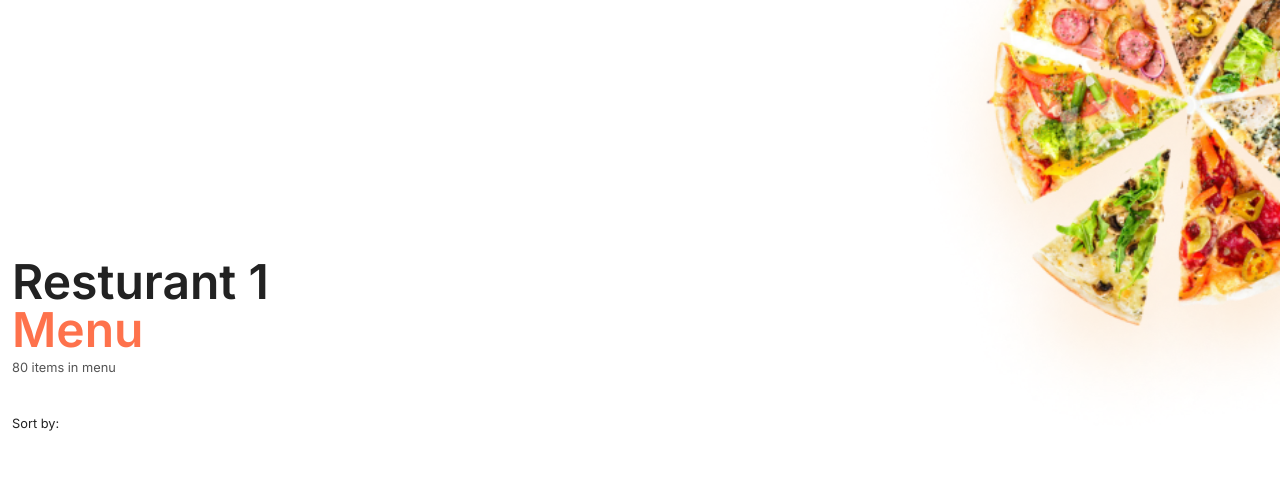
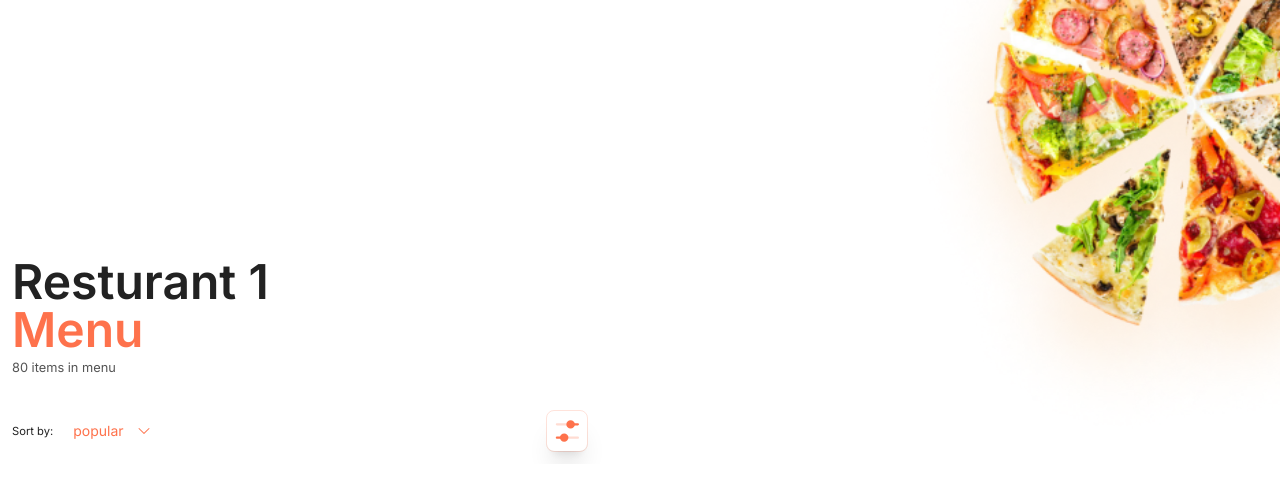
Before and after one commit to EsinShadrach/fudwud-web, a Next.js app: page /resturant/1/menu in a window 1280 px wide. Shown: the top 500 px of the page. Built offline with nearby package versions, Linux system fonts and the light colour scheme; no server answers.

Commit message:
drop down provider

```diff
--- /dev/null
+++ b/app/resturant/[id]/menu/DropDownButton.tsx
@@ -0,0 +1,14 @@
+"use client";
+
+import { ChevronDownIcon } from "@heroicons/react/24/solid";
+import { useDropDownOptions } from "~/context/use-dropdown";
+import { PrimaryBg } from "~/utils/primary-bg";
+
+export function DropDownButton() {
+  const { option, handleOption } = useDropDownOptions();
+  return (
+    <PrimaryBg className="flex items-center px-3 py-1 rounded-full gap-3 bg-opacity-0 hover:bg-opacity-10 transition-all duration-300">
+      {option} <ChevronDownIcon className="w-4 h-4" />
+    </PrimaryBg>
+  );
+}
--- /dev/null
+++ b/app/resturant/[id]/menu/layout.tsx
@@ -0,0 +1,5 @@
+import { DropDownProvider } from "~/context/use-dropdown";
+
+export default function RootLayout({ children }: Layout) {
+  return <DropDownProvider>{children}</DropDownProvider>;
+}
--- a/app/resturant/[id]/menu/page.tsx
+++ b/app/resturant/[id]/menu/page.tsx
@@ -1,6 +1,8 @@
 import Image from "next/image";
 import largePizza from "~/public/large-pizza.png";
 import BgText from "~/utils/bg-text";
+import FilterButton from "../../filter-button";
+import { DropDownButton } from "./DropDownButton";
 //TODO: Render all the food items here
 // ! GET NUMBER OF ITEMS HERE
 // ! GET NAME OF RESTURANT HERE
@@ -24,11 +26,17 @@ export default function Menu({ params, searchParams }: BaseProps) {
           draggable={"false"}
         />
       </div>
-      <div className="-mt-12">
-        <div>
-          <small>
-            <BgText className="text-opacity-90">Sort by:</BgText>
-          </small>
+      <div className="pr-3 -mt-12">
+        <div className="flex items-center justify-between max-w-xl">
+          <div className="flex items-center text-sm gap-2">
+            <small>
+              <BgText className="text-opacity-90">Sort by:</BgText>
+            </small>
+            <DropDownButton />
+          </div>
+          <div>
+            <FilterButton table={searchParams.table} />
+          </div>
         </div>
       </div>
     </section>
--- a/app/resturant/[id]/search/page.tsx
+++ b/app/resturant/[id]/search/page.tsx
@@ -38,10 +38,7 @@ export default function SearchPage({ params, searchParams }: Props) {
         onSubmit={handleSubmit}
         className="flex items-center w-full max-w-xl mx-auto gap-2"
       >
-        <PrimaryBorder
-          opacity="0.5"
-          className="flex items-center w-full max-w-xl pl-2 mx-auto border-2 rounded-lg"
-        >
+        <PrimaryBorder className="flex items-center w-full max-w-xl pl-2 mx-auto border-2 rounded-lg border-opacity-50">
           <div>
             <MagnifyingGlassIcon className="w-6 h-6" />
           </div>
@@ -54,7 +51,7 @@ export default function SearchPage({ params, searchParams }: Props) {
           />
         </PrimaryBorder>
         <Link href={path}>
-          <PrimaryBg className="p-1 rounded-full" opacity="0.05">
+          <PrimaryBg className="p-1 rounded-full transition-all duration-300 bg-opacity-0 hover:bg-opacity-5">
             <XMarkIcon className="w-6 h-6" />
           </PrimaryBg>
         </Link>
--- a/app/resturant/filter-button.tsx
+++ b/app/resturant/filter-button.tsx
@@ -2,6 +2,8 @@
 import Link from "next/link";
 import { usePathname } from "next/navigation";
 import FilterIcon from "~/utils/icons/filter";
+import { PrimaryBg } from "~/utils/primary-bg";
+import PrimaryBorder from "~/utils/primary-border";
 
 export default function FilterButton({ table }: { table?: string }) {
   const pathname = usePathname();
@@ -11,11 +13,12 @@ export default function FilterButton({ table }: { table?: string }) {
   }
 
   return (
-    <Link
-      href={redirectPath}
-      className="p-2 rounded-lg shadow-lg bg-inherit hover:opacity-90 transition-all duration-300 active:scale-95"
-    >
-      <FilterIcon />
+    <Link href={redirectPath}>
+      <PrimaryBorder className="border rounded-lg border-opacity-20">
+        <PrimaryBg className="p-2 rounded-lg shadow-xl bg-opacity-0 transition-all duration-300 hover:bg-opacity-10 active:scale-95">
+          <FilterIcon className="w-6 h-6" />
+        </PrimaryBg>
+      </PrimaryBorder>
     </Link>
   );
 }
--- /dev/null
+++ b/context/use-dropdown.tsx
@@ -0,0 +1,39 @@
+"use client";
+import { createContext, useContext, useState } from "react";
+
+type Options = "popular" | "featured" | "least priced" | "most priced";
+
+interface DropDownInterface {
+  option: Options;
+  handleOption: (selected: Options) => void;
+  optionsArray: string[];
+}
+
+export function useDropDownOptions() {
+  const context = useContext(DropDownContext);
+  if (!context) {
+    throw new Error("DropDownOptions not set");
+  }
+  return context;
+}
+
+export const DropDownContext = createContext<DropDownInterface | null>(null);
+
+export function DropDownProvider({ children }: { children: React.ReactNode }) {
+  const [option, setOption] = useState<Options>("popular");
+  const optionsArray = ["popular", "featured", "least priced", "most priced"];
+
+  function handleOption(selected: Options) {
+    setOption(selected);
+  }
+  const contextValue = {
+    option,
+    handleOption,
+    optionsArray,
+  };
+  return (
+    <DropDownContext.Provider value={contextValue}>
+      {children}
+    </DropDownContext.Provider>
+  );
+}
--- a/utils/primary-border.tsx
+++ b/utils/primary-border.tsx
@@ -11,7 +11,7 @@ export default function PrimaryBorder({
     <div
       className={className}
       style={{
-        borderColor: `rgb(${colorSchemeState.primary}, var(--tw-border-opacity)`,
+        borderColor: `rgb(${colorSchemeState.primary} / var(--tw-border-opacity)`,
       }}
     >
       {children}
```
